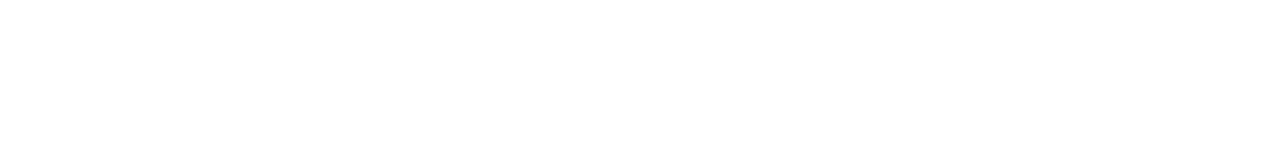
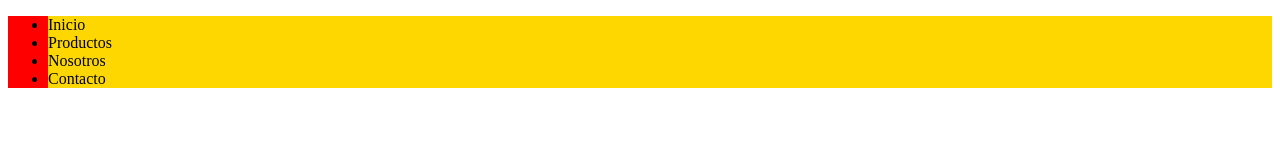
Before and after one commit to mlapeducacionit/proyecto-cafeteria, a plain HTML site: page index.html in a window 1280 px wide. Drawn offline with Linux system fonts and the light colour scheme.

Commit message:
Termine con el header

```diff
--- a/css/styles.css
+++ b/css/styles.css
@@ -0,0 +1,7 @@
+header {
+    background-color: red;
+}
+
+li {
+    background-color: gold;
+}
--- a/index.html
+++ b/index.html
@@ -7,6 +7,16 @@
     <title>Cafetería</title>
 </head>
 <body>
+    <header>
+        <nav>
+            <ul>
+                <li>Inicio</li>
+                <li>Productos</li>
+                <li>Nosotros</li>
+                <li>Contacto</li>
+            </ul>
+        </nav>
+    </header>
 
 
     <script src="js/main.js"></script>
```
